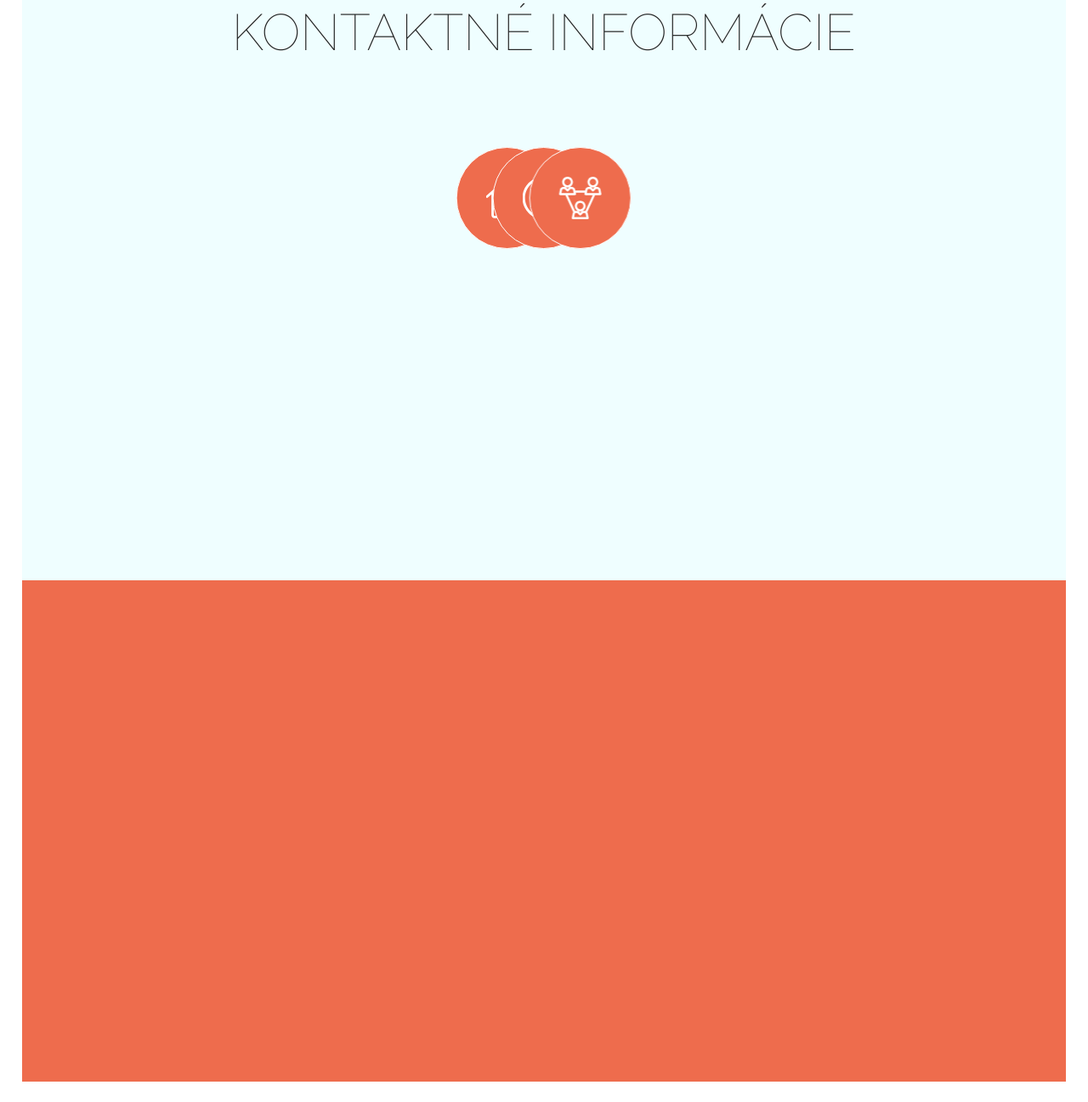
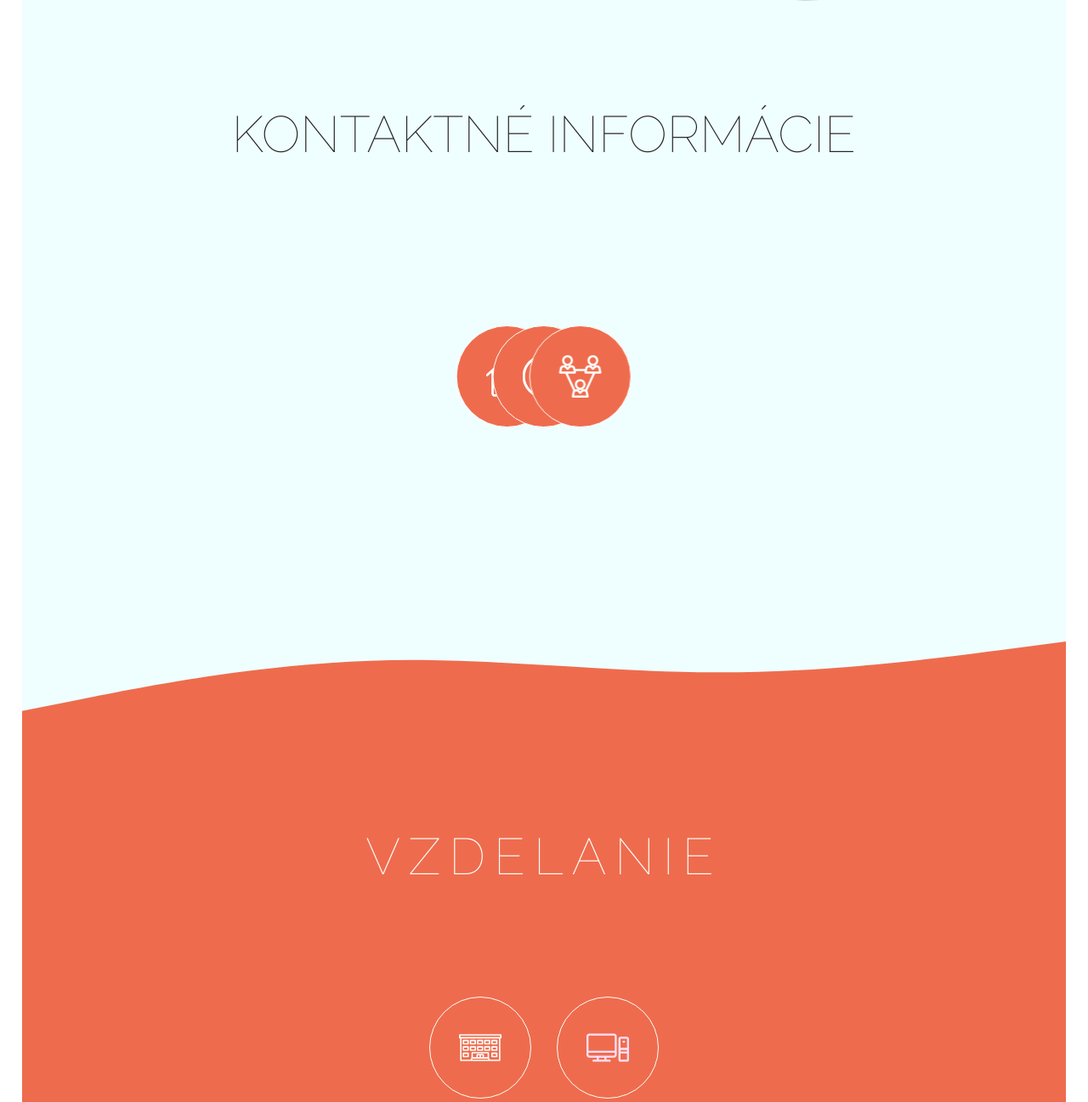
Before and after one commit to viliamnovicky/resume, a website: page index.html in a window 1280 px wide. Shown: the part 833-2130 px from the top of the page at 85% size. Before the commit the page ends 2106 px from the top, so only its background shows below. Drawn offline with Linux system fonts and the light colour scheme.

Commit message:
starting education section

```diff
--- a/index.html
+++ b/index.html
@@ -25,7 +25,7 @@
             <li class="navbar__link"><a class = "navbar__anchor" href="#">Záľuby</a></li>
         </ul>
     </nav> -->
-    <section class="section section__header">
+    <section class="section section__intro">
         <img src="./img/avatar.jpg" alt="Viliam Novický, životopis, portrét" class="img img__avatar">
         <div class="header">
             <h1 class="header__heading">Viliam Novický</h1>
@@ -34,7 +34,7 @@
         <img src="./img/svg/wave1.svg" class = "wave wave__1">
     </section>
     <section class="section section__address">
-        <h2 class="address__header">Kontaktné informácie</h2>
+        <h2 class="section__header address__header">Kontaktné informácie</h2>
         <div class="address">
             <div class="address__cont address__cont--home">
                 <div class="img__cont address__icon">
@@ -75,9 +75,18 @@
                 </div>
             </div>
         </div>
+        <img src="./img/svg/wave2.svg" class = "wave wave__2">
     </section>
-    <section class="section section__work">
-
+    <section class="section section__education">
+        <h2 class="section__header education__header">Vzdelanie</h2>
+        <div class="education education__icons">
+            <div class="img__cont education__icon">
+                <img src="./img/svg/school.svg" class="img img__icon">
+            </div>
+            <div class="img__cont education__icon">
+                <img src="./img/svg/pc.svg" class="img img__icon">
+            </div>
+        </div>
     </section>
 </body>
 </html>
--- a/scss/abstract/_mixins.scss
+++ b/scss/abstract/_mixins.scss
@@ -4,3 +4,9 @@
     top: 50%;
     transform: translate(-50%, -50%);
 }
+
+@mixin absolute-center-x {
+    position: absolute;
+    left: 50%;
+    transform: translateX(-50%);
+}
--- a/scss/base/_base.scss
+++ b/scss/base/_base.scss
@@ -2,7 +2,7 @@
   margin: 0;
   padding: 0;
   box-sizing: border-box;
-    font-family: 'Raleway', sans-serif;
+  font-family: "Raleway", sans-serif;
 }
 
 body {
@@ -41,3 +41,32 @@ h5 {
 img {
   pointer-events: none;
 }
+
+// TEXT selection
+
+::selection {
+  color: $color-white;
+  background: $color-light-2;
+}
+
+// SCROLLBAR
+
+/* width */
+::-webkit-scrollbar {
+  width: 1.5rem;
+}
+
+/* Track */
+::-webkit-scrollbar-track {
+  background: $color-light;
+}
+
+/* Handle */
+::-webkit-scrollbar-thumb {
+  background: $color-light-2;
+}
+
+/* Handle on hover */
+::-webkit-scrollbar-thumb:hover {
+  background: $color-primary;
+}
--- a/scss/layout/_sections.scss
+++ b/scss/layout/_sections.scss
@@ -6,6 +6,16 @@
     margin: left;
 
     &__header {
+        @include absolute-center-x;
+        display: inline-block;
+        font-weight: 100;
+        text-align: center;
+        text-transform: uppercase;
+        top: 25rem;
+        width: 100vw;
+    }
+
+    &__intro {
         background: $color-primary;
         margin-top: 2vw;
         position: relative;
@@ -14,12 +24,16 @@
     &__address {
         position: relative;
         background: $color-light;
-        margin-top: -9rem;
-        height: 90rem ;
+        height: 80rem;
+    }
+
+    &__education {
+        background: $color-secondary;
+        position: relative;
+        height: 100rem;
     }
 
     &__work {
         background: $color-secondary;
-        margin-top: -9rem;
     }
 }
--- a/scss/layout/_waves.scss
+++ b/scss/layout/_waves.scss
@@ -1,9 +1,12 @@
 .wave {
+    position: absolute;
+    top: 100%;
 
     &__1 {
-        position: absolute;
-        top: 56rem;
-        left: 0;
         z-index: 10;
     }
+
+    &__2 {
+        z-index: 9;
+    }
 }
--- a/scss/pages/_address.scss
+++ b/scss/pages/_address.scss
@@ -9,6 +9,7 @@
     left: 50%;
     transform: translateX(-50%);
     transition: all .2s;
+    z-index: 10;
 
     &:hover {
         padding: 0;
@@ -21,7 +22,7 @@
         }
 
         .address__icon {
-            top: -1rem;
+            top: -5rem;
             width: 8rem;
             height: 8rem;
         }
@@ -32,16 +33,7 @@
     }
 
     &__header {
-        position: absolute;
-        display: inline-block;
-        color: $color-dark !important;
-        font-weight: 100;
-        text-align: center;
-        text-transform: uppercase;
-        top: 22rem;
-        left: 50%;
-        transform: translateX(-50%);
-        width: 100vw;
+        color: $color-dark;
     }
 
     &__cont {
@@ -55,12 +47,13 @@
 
     &__icon {
         position: absolute;
-        @include absolute-center;
+        @include absolute-center-x;
         background: $color-secondary;
         transition: all .2s;
         width: 12rem;
         height: 12rem;
         border: 1px solid $color-white;
+        top: 65%;
     }
 
     &__text {
--- /dev/null
+++ b/scss/pages/_education.scss
@@ -0,0 +1,39 @@
+.education {
+
+    &__icons {
+        display: flex;
+        width: 30rem;
+        position: absolute;
+        @include absolute-center-x;
+        top: 50%;
+        justify-content: space-evenly;
+        transition: all .2s;
+
+        &:hover {
+            width: 100%;
+
+            .education__icon {
+                background: $color-white;
+
+                .img__icon {
+                    filter: invert(35%) sepia(22%) saturate(1001%) hue-rotate(174deg) brightness(89%) contrast(90%);
+                }
+            }
+        }
+    }
+
+    &__header {
+        color: $color-white;
+        letter-spacing: 1rem;
+        top: 30rem;
+    }
+
+    &__icon {
+        background: $color-secondary;
+        transition: all .2s;
+        width: 12rem;
+        height: 12rem;
+        border: 1px solid $color-white;
+        z-index: 10;
+    }
+}
--- a/scss/style.scss
+++ b/scss/style.scss
@@ -12,4 +12,5 @@
 @import "layout/waves";
 
 @import "pages/address";
+@import "pages/education";
 @import "pages/header";
```
Also changed, not shown: css/style.css, img/svg/pc.svg (added), img/svg/school.svg (added), img/svg/wave2.svg (added), 1 other file. Lines whose indentation alone changed are shown as unchanged.
